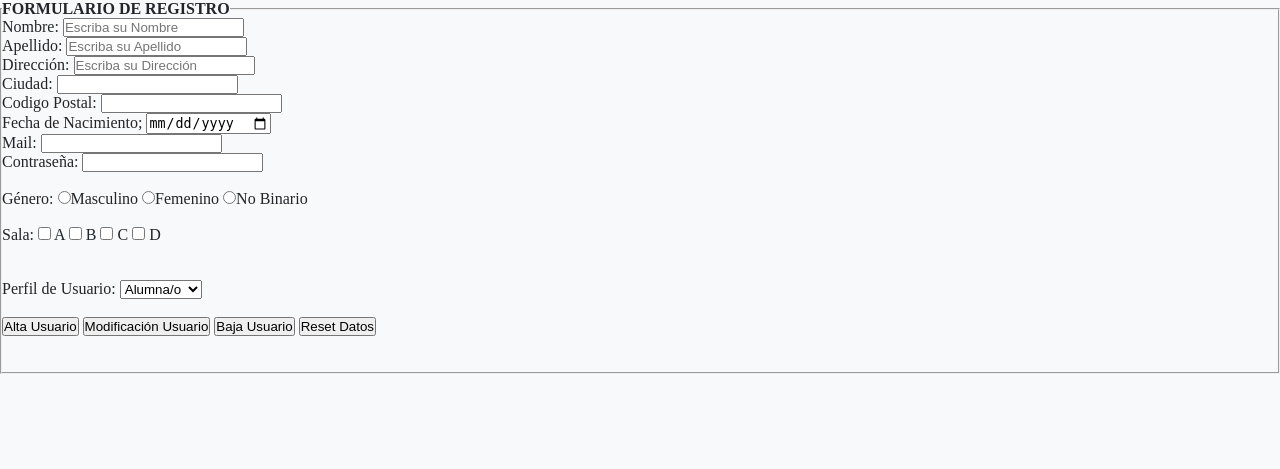
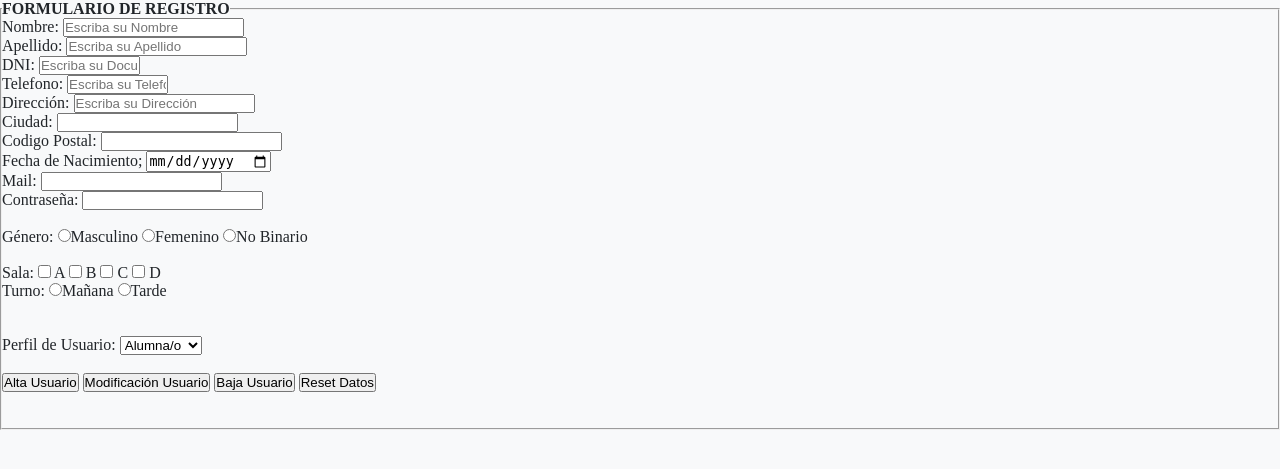
Before and after one commit to lnzambelli/peini, a Python web app: template templates/register.html in a window 1280 px wide. Shown: the top 469 px of the page. Run offline with Jinja, Linux system fonts and the light colour scheme; the template is opened without the code that fills it, so the values that code supplies are empty.

Commit message:
Se Modifica en register.

```diff
--- a/static/css/styles.css
+++ b/static/css/styles.css
@@ -1,12 +1,17 @@
 /* :root - Selector especial utilizado para definir variables personalizadas de CSS que se pueden reutilizar en todo el documento. */
 :root {
-    --color-primario: #007bff; /* Azul primario */
-    --color-secundario: #6c757d; /* Gris secundario */
-    --color-error: #dc3545; /* Rojo error */
-    --color-fondo: #f8f9fa; /* Color de fondo */
-    --color-texto: #212529; /* Color de texto */
+    --color-primario: #007bff;
+    /* Azul primario */
+    --color-secundario: #6c757d;
+    /* Gris secundario */
+    --color-error: #dc3545;
+    /* Rojo error */
+    --color-fondo: #f8f9fa;
+    /* Color de fondo */
+    --color-texto: #212529;
+    /* Color de texto */
     --bg-color: aqua;
-  }
+}
 
 /* Selector de etiqueta para body donde aplica color de fondo. */
 body {
@@ -21,7 +26,7 @@ body {
     box-sizing: border-box;
 }
 
-.error{
+.error {
     display: none;
     color: red;
 }
@@ -36,7 +41,7 @@ body {
     text-align: center;
     text-decoration: none;
     transition: background-color 0.3s ease;
-  }
+}
 
 /* Botón primario */
 .btn-primario {
@@ -75,7 +80,7 @@ body {
     box-shadow: 0 4px 8px rgba(0, 0, 0, 0.1);
     padding: 20px;
     margin-bottom: 20px;
-  }
+}
 
 /* Estilos de inputs */
 .input {
@@ -137,3 +142,17 @@ body {
     padding: 20px 0;
     text-align: center;
 }
+
+/* Estilo para ID DNI y telefono Ocultar las flechas solo en el campo de entrada */
+
+ #dni::-webkit-inner-spin-button,
+ #dni::-webkit-outer-spin-button,
+ #telefono::-webkit-inner-spin-button,
+ #telefono::-webkit-outer-spin-button {
+     -webkit-appearance: none;
+     margin: 0;
+ }
+#dni, #telefono {
+    -moz-appearance: textfield;
+    /* Firefox */
+}
--- a/templates/register.html
+++ b/templates/register.html
@@ -41,6 +41,27 @@
                             title="No se pueden utilizar caracteres especiales. Solo letras son permitidas."
                             placeholder="Escriba su Apellido" required>
                         <div class="error" id="error-lastname">Por favor, ingrese un apellido válido.</div>
+                    </div>
+
+                     <!-- DNI -->
+
+                    <div class="form-control">
+                        <label for="dni">DNI:</label>
+                        <input type="number" name="dni" id="dni"
+                            title="No se pueden utilizar caracteres especiales. Solo números."
+                            placeholder="Escriba su Documento" required
+                            min="100000" max="9999999999" inputmode="numeric">
+                        <div class="error" id="error-dni">Por favor, ingrese un Documento válido.</div>
+                    </div>
+
+
+                    <!-- Telefono -->
+                    <div class="form-control">
+                        <label for="telefono">Telefono:</label>
+                        <input type="number" name="telefono" id="telefono"
+                            title="No se pueden utilizar caracteres especiales. Solo Numeros."
+                            placeholder="Escriba su Telefono" required  min="100000" max="9999999999" inputmode="numeric">
+                        <div class="error" id="error-telefono">Por favor, ingrese un Telefono válido.</div>
                     </div>
 
                     <!-- Dirección -->
@@ -105,6 +126,13 @@
                         <input type="checkbox" name="Nivel" value="4" onclick="limitarSeleccion(this)"> D
                     </div>
 
+                      <!-- Turno -->
+                      <div class="form-control">
+                        <label for="">Turno: </label>
+                        <input type="radio" name="genero" value="1" required>Mañana
+                        <input type="radio" name="genero" value="2" required>Tarde
+                    </div>
+
                     <br><br>
 
                     <!-- Perfil-->
```
Also changed, not shown: README.md, static/js/validaciones.js (line endings or trailing spaces).
